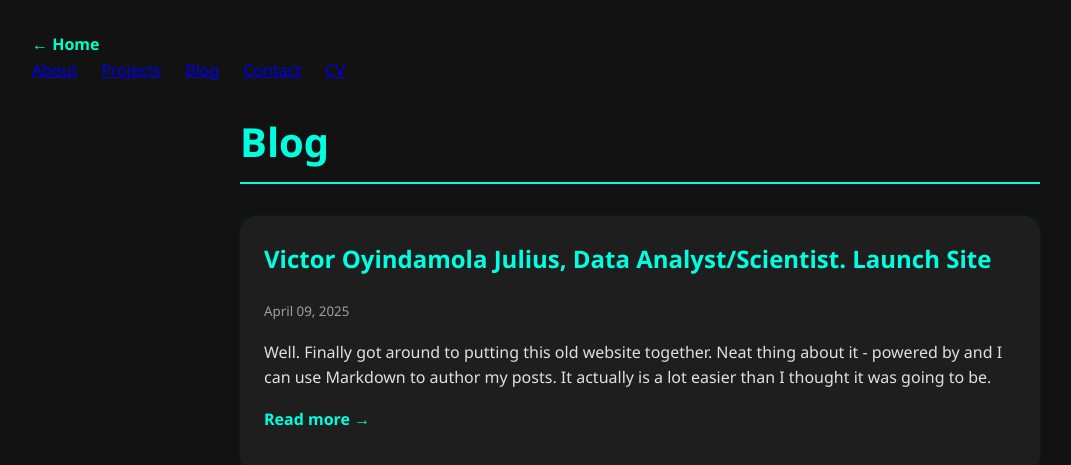
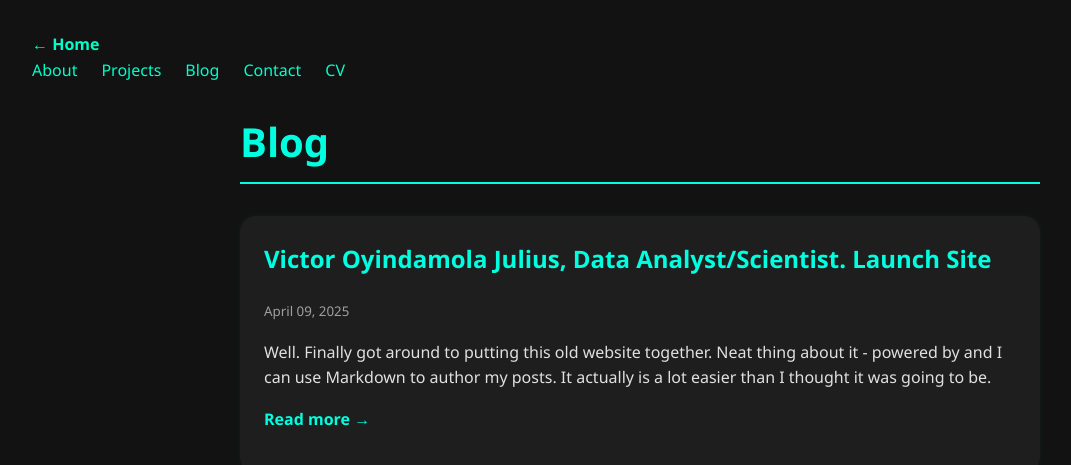
Before and after one commit to VeequeJay/VeequeJay.github.io, a Jekyll site: the page built from blog.html, in a window 1280 px wide. Shown: the top 465 px of the page, without its empty margins (0-1071 px from the left). Built offline with Jekyll 4.4.1, drawn with Linux system fonts in a browser that asks for light colours.

Commit message:
Update blog.html

```diff
--- a/blog.html
+++ b/blog.html
@@ -69,15 +69,18 @@ title: Blog
 </head>
 <body>
   <header>
-    <div><a href="/" style="color: #00ffc8; font-weight: bold; text-decoration: none;">← Home</a></div>
-    <ul style="display: flex; gap: 1.5rem; list-style: none; margin: 0; padding: 0;">
-      <li><a href="#about" style=\"color:  #00ffc8; text-decoration: none;\">About</a></li>
-      <li><a href="#projects" style=\"color: #00ffc8; text-decoration: none;\">Projects</a></li>
-      <li><a href="/blog" style=\"color: #00ffc8; text-decoration: none;\">Blog</a></li>
-      <li><a href="#contact" style=\"color: #00ffc8; text-decoration: none;\">Contact</a></li>
-      <li><a href="#cv" style=\"color: #00ffc8; text-decoration: none;\">CV</a></li>
-    </ul>
-  </header>
+  <div>
+    <a href="/" style="color: #00ffc8; font-weight: bold; text-decoration: none;">← Home</a>
+  </div>
+  <ul style="display: flex; gap: 1.5rem; list-style: none; margin: 0; padding: 0;">
+    <li><a href="#about" style="color: #00ffc8; text-decoration: none;">About</a></li>
+    <li><a href="#projects" style="color: #00ffc8; text-decoration: none;">Projects</a></li>
+    <li><a href="/blog" style="color: #00ffc8; text-decoration: none;">Blog</a></li>
+    <li><a href="#contact" style="color: #00ffc8; text-decoration: none;">Contact</a></li>
+    <li><a href="#cv" style="color: #00ffc8; text-decoration: none;">CV</a></li>
+  </ul>
+</header>
+
 
   <div class="blog-container">
     <h1 class="section-title">Blog</h1>
```
